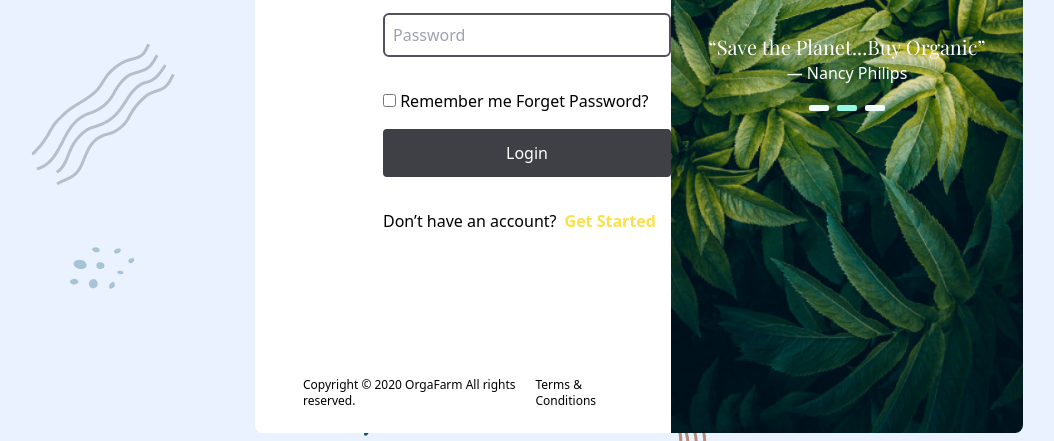
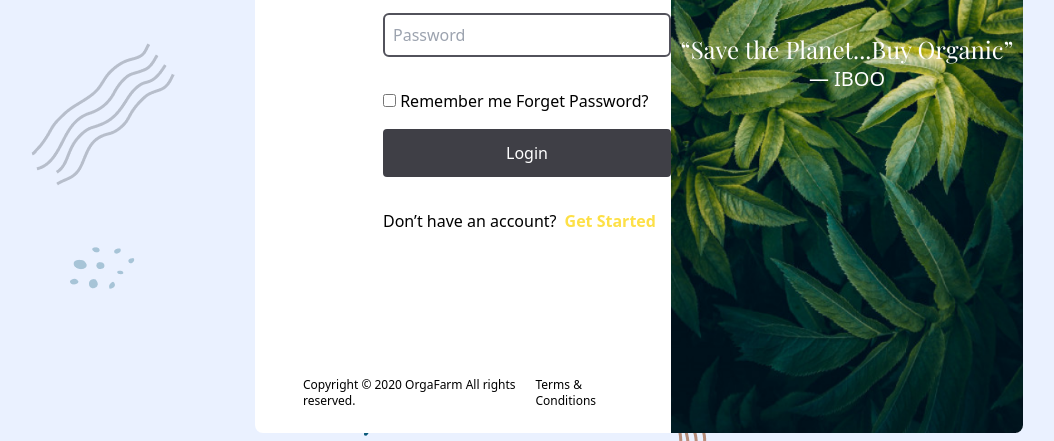
Before and after one commit to pedrobuca/Login-Page, a website: page src/index.html in a window 1280 px wide. Shown: the part 359-800 px from the top of the page, without its empty margins (1-1055 px from the left). Drawn offline with nearby package versions, Linux system fonts and the light colour scheme; a web font is replaced by a local one.

Commit message:
Actualizando o projeto

```diff
--- a/src/index.html
+++ b/src/index.html
@@ -75,20 +75,16 @@
           <div>
 
             <div class="flex flex-col mt-96 text-white items-center">
-                <h2 id="h2" class="text-xl">
+                <h2 id="h2" class="text-2xl">
                     “Save the Planet...Buy Organic”
                 </h2>
 
-                <p>
-                    ― Nancy Philips
+                <p class="text-xl">
+                    ― IBOO
                 </p>
               </div>
 
-            <div class="flex justify-center gap-2 mt-5">
-                <div class="bg-teal-50 w-5 h-1.5 rounded-sm"></div>
-                <div class="bg-teal-200 w-5 h-1.5 rounded-sm"></div>
-                <div class="bg-teal-50 w-5 h-1.5 rounded-sm"></div>
-            </div>
+
           </div>
         </div>
     </div>
```
